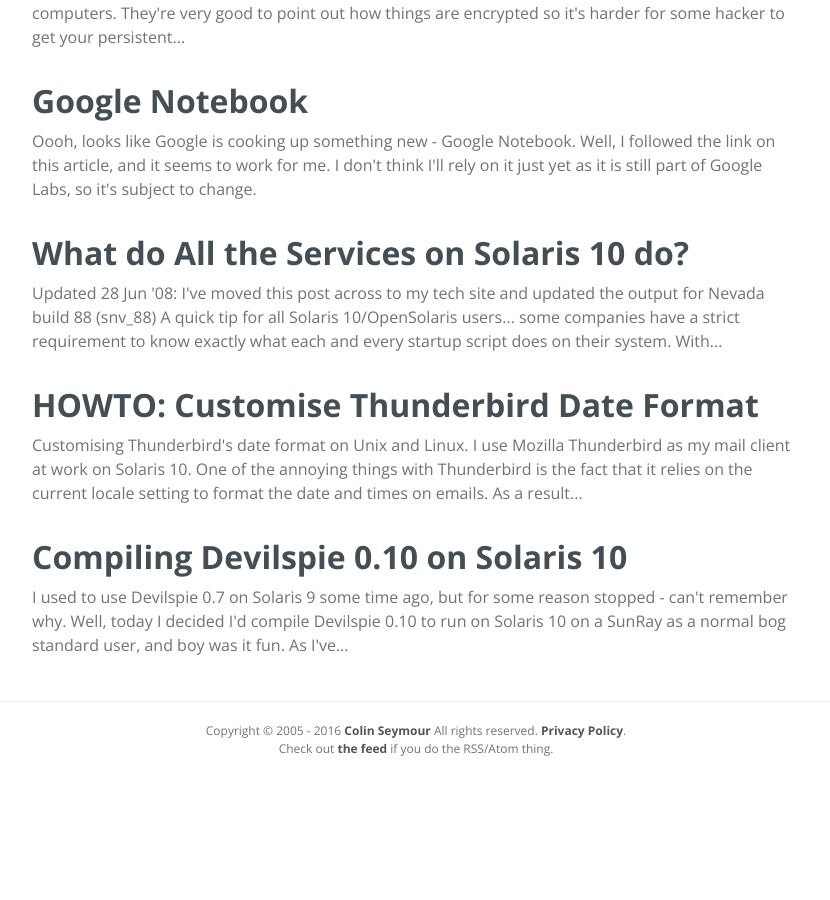
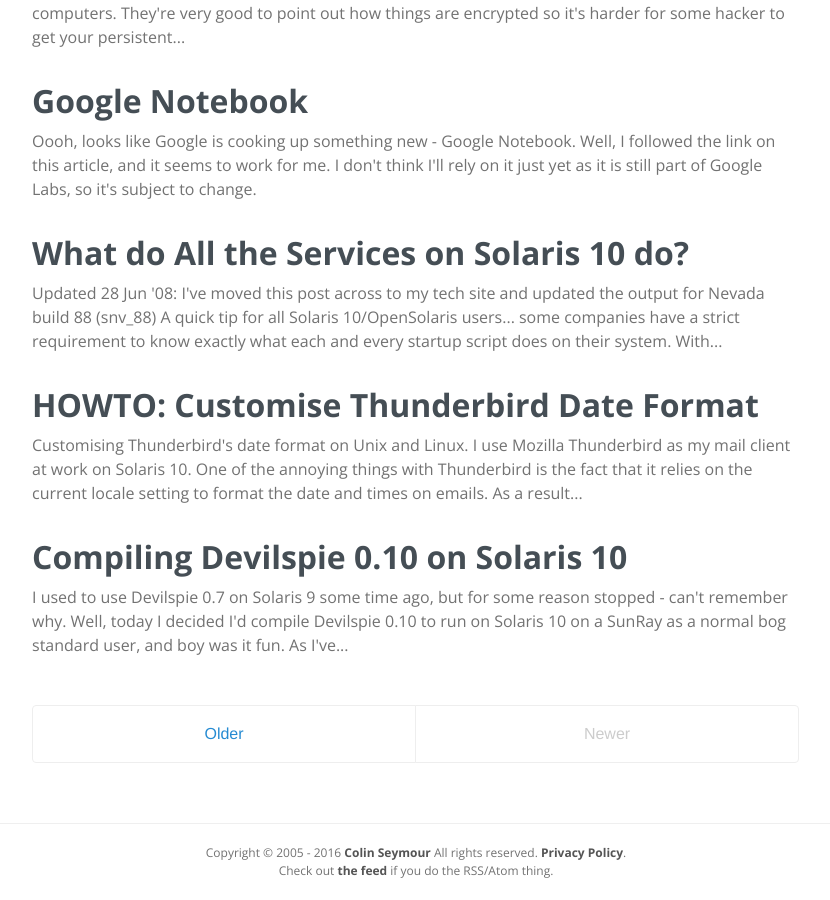
Before and after one commit to lildude/lildude.co.uk, a Jekyll site: the page built from index.html, in a window 1280 px wide and 900 px high, scrolled down 79598 px. Shown: the whole window, without its empty margins (224-1054 px from the left). Built offline with Jekyll 4.4.1, drawn with Linux system fonts in a browser that asks for light colours; emoji names are drawn with the system emoji font; Markdown is read by kramdown in place of the engine named in the settings; the list of posts is cut into pages by our own code; before the commit the page ends 80376 px from its top, so only the background shows below that.

Commit message:
Experimenting with pagination to keep the front page size down

```diff
--- a/_config.yml
+++ b/_config.yml
@@ -11,6 +11,8 @@ description:      This site is the home to my random technical ramblings. The in
 tagline:          But what is it good for?
 url:              https://lildude.co.uk
 baseurl:          ""
+
+paginate:         25
 
 # Author
 name:             "lildude"
--- a/index.html
+++ b/index.html
@@ -12,4 +12,20 @@ title: Home
     </div>
   </div>
   {% endfor %}
+  <div class="pagination">
+  {% if paginator.next_page %}
+    <a class="pagination-item older" href="{{ site.baseurl }}page{{paginator.next_page}}">Older</a>
+  {% else %}
+    <span class="pagination-item older">Older</span>
+  {% endif %}
+  {% if paginator.previous_page %}
+    {% if paginator.page == 2 %}
+      <a class="pagination-item newer" href="{{ site.baseurl }}">Newer</a>
+    {% else %}
+      <a class="pagination-item newer" href="{{ site.baseurl }}page{{paginator.previous_page}}">Newer</a>
+    {% endif %}
+  {% else %}
+    <span class="pagination-item newer">Newer</span>
+  {% endif %}
+  </div>
 </div>
```
